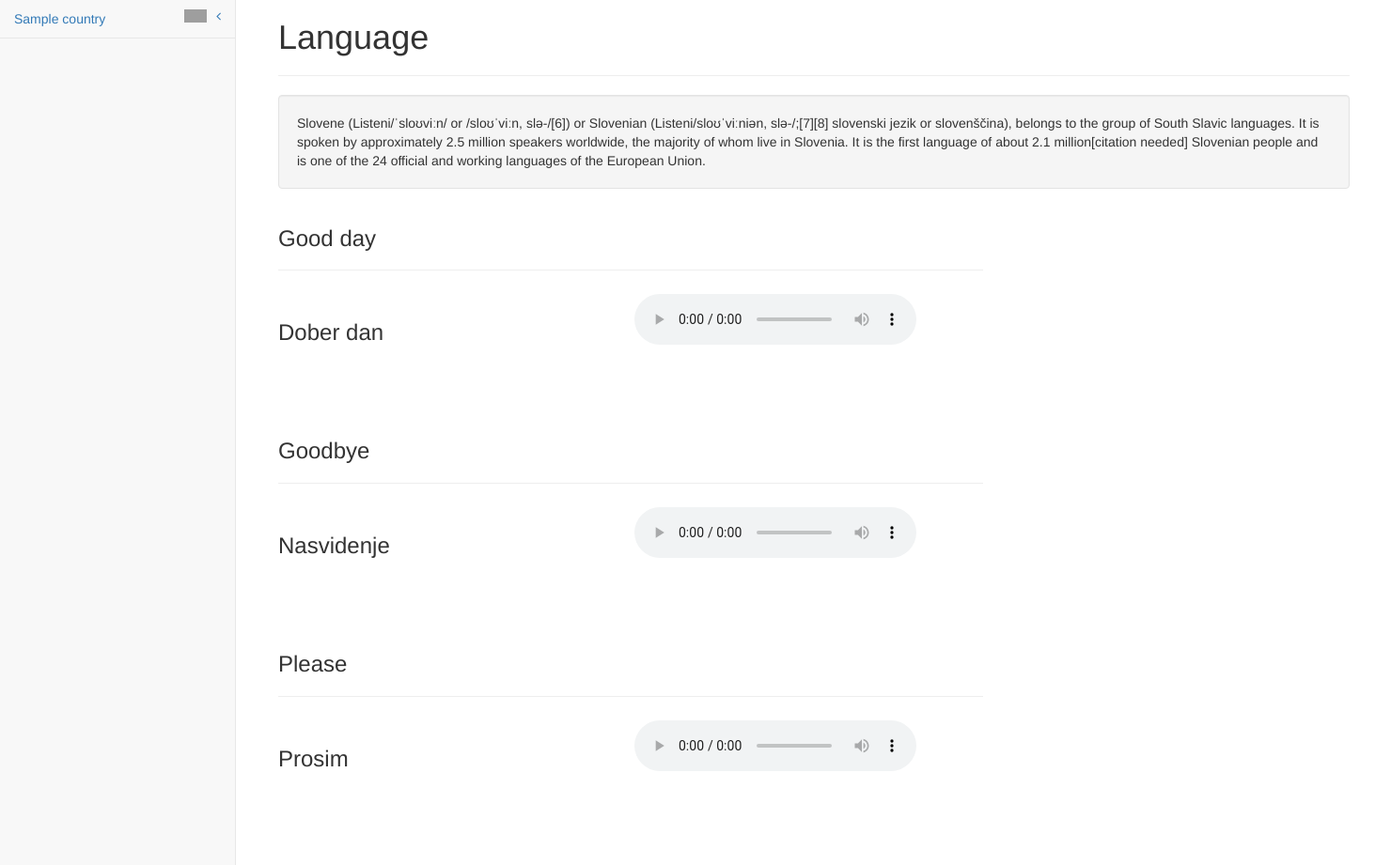
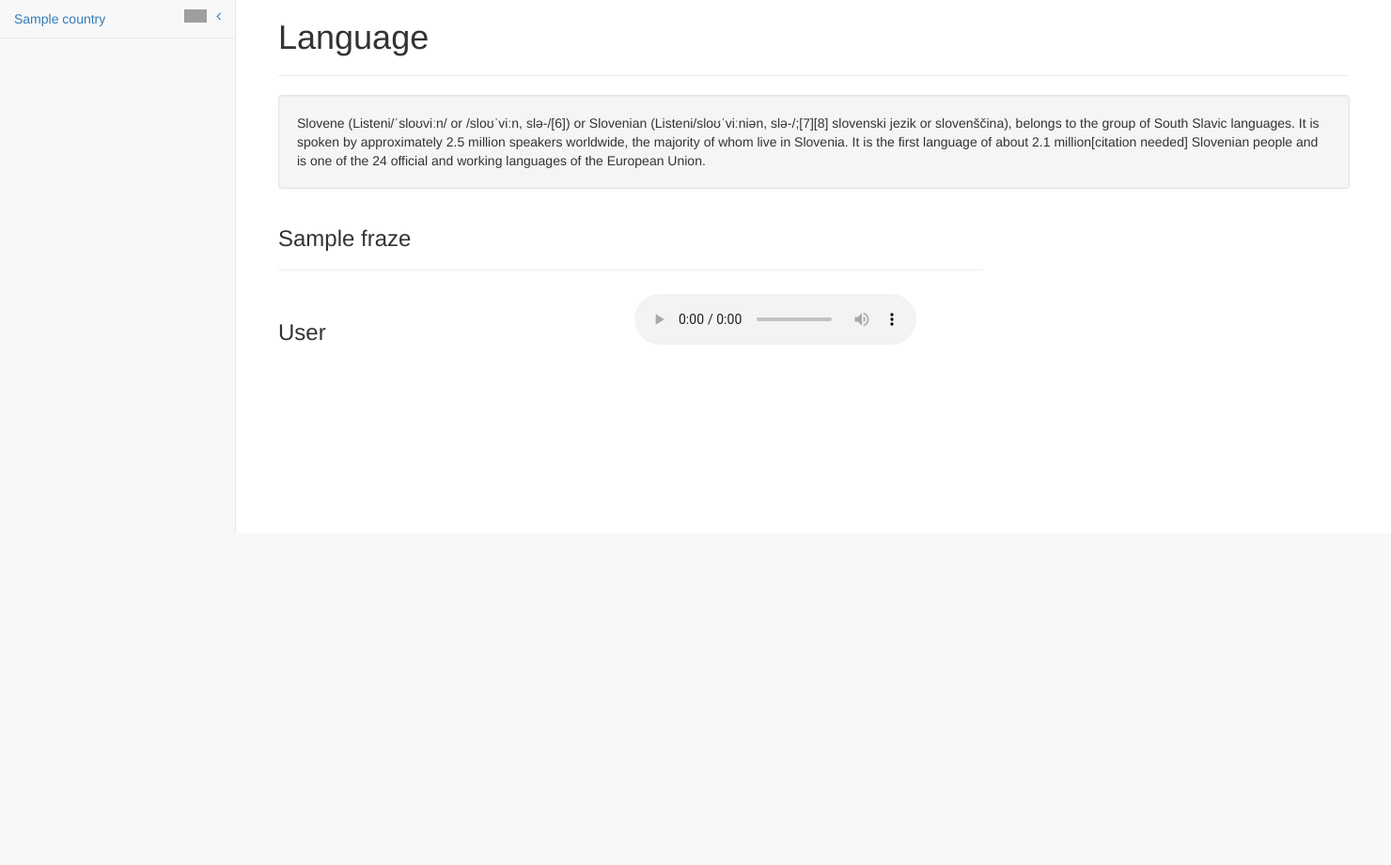
Before and after one commit to cotnic/triptip, a PHP site: page /user-language.php in a window 1480 px wide. Shown: the part 51-972 px from the top of the page at 94% size. After the commit the page ends 619 px from the top, so only its background shows below. Run offline with PHP 8.4, Linux system fonts and the light colour scheme; tables that the repository leaves empty hold one stand-in row (values such as "Sample post"); grey boxes are pictures that could not be loaded.

Commit message:
Language from database

```diff
--- /dev/null
+++ b/public/private/controllers/language.php
@@ -0,0 +1,43 @@
+
+<?php
+	$host = 'localhost';
+   	$port = '3036';
+	$db   = 'triptip';
+	$user = 'root';
+	$pass = 'toor';
+	$charset = 'utf8';
+
+	$dsn = "mysql:host=$host;port=$port;dbname=$db;charset=$charset";
+	$opt = [
+		PDO::ATTR_ERRMODE            => PDO::ERRMODE_EXCEPTION,
+	    PDO::ATTR_DEFAULT_FETCH_MODE => PDO::FETCH_ASSOC,
+	    PDO::ATTR_EMULATE_PREPARES   => false,
+	];
+
+
+	try {
+	    $pdo = new PDO($dsn, $user, $pass, $opt);
+	} catch(PDOException $e) {
+	    echo $e->getMessage();
+	}
+
+   	$sql="SELECT fr_vname, fr_vlocalname, fr_psound FROM tb_fraze";
+
+
+   	$stmt = $pdo->query($sql);
+	while ($row = $stmt->fetch())
+	{
+/**	    echo "Word :{$row['fr_vname']}  <br> ".
+         "Local language : {$row['fr_vlocalname']} <br> ".
+         "Sound : {$row['fr_psound']} <br> ";
+*/
+        echo "<div class=\"audio-container\">
+                <h3 class=\"phrase-english\">{$row['fr_vname']}</h3>
+                <hr>
+                <h3 class=\"phrase-translated\">{$row['fr_vlocalname']}</h3>
+                <audio class=\"audio-translation\" controls>
+                  <source src=\"{$row['fr_psound']}\" type=\"audio/mpeg\">
+                </audio>
+            </div>";
+	}
+?>
--- a/public/user-language.php
+++ b/public/user-language.php
@@ -74,30 +74,7 @@
                 </div>
                 <div class="row">
                     <div class="col-xs-8">
-                        <div class="audio-container">
-                            <h3 class="phrase-english">Good day</h3>
-                            <hr>
-                            <h3 class="phrase-translated">Dober dan</h3>
-                            <audio class="audio-translation" controls>
-                              <source src="voice/SVN/goodday.mp3" type="audio/mpeg">
-                            </audio>
-                        </div>
-                        <div class="audio-container">
-                            <h3 class="phrase-english">Goodbye</h3>
-                            <hr>
-                            <h3 class="phrase-translated">Nasvidenje</h3>
-                            <audio class="audio-translation" controls>
-                              <source src="voice/SVN/goodbye.mp3" type="audio/mpeg">
-                            </audio>
-                        </div>
-                        <div class="audio-container">
-                            <h3 class="phrase-english">Please</h3>
-                            <hr>
-                            <h3 class="phrase-translated">Prosim</h3>
-                            <audio class="audio-translation" controls>
-                              <source src="voice/SVN/please.mp3" type="audio/mpeg">
-                            </audio>
-                        </div>
+                        <?php include("private/controllers/language.php"); ?>
                     </div>
                 </div>
             </div>
```
